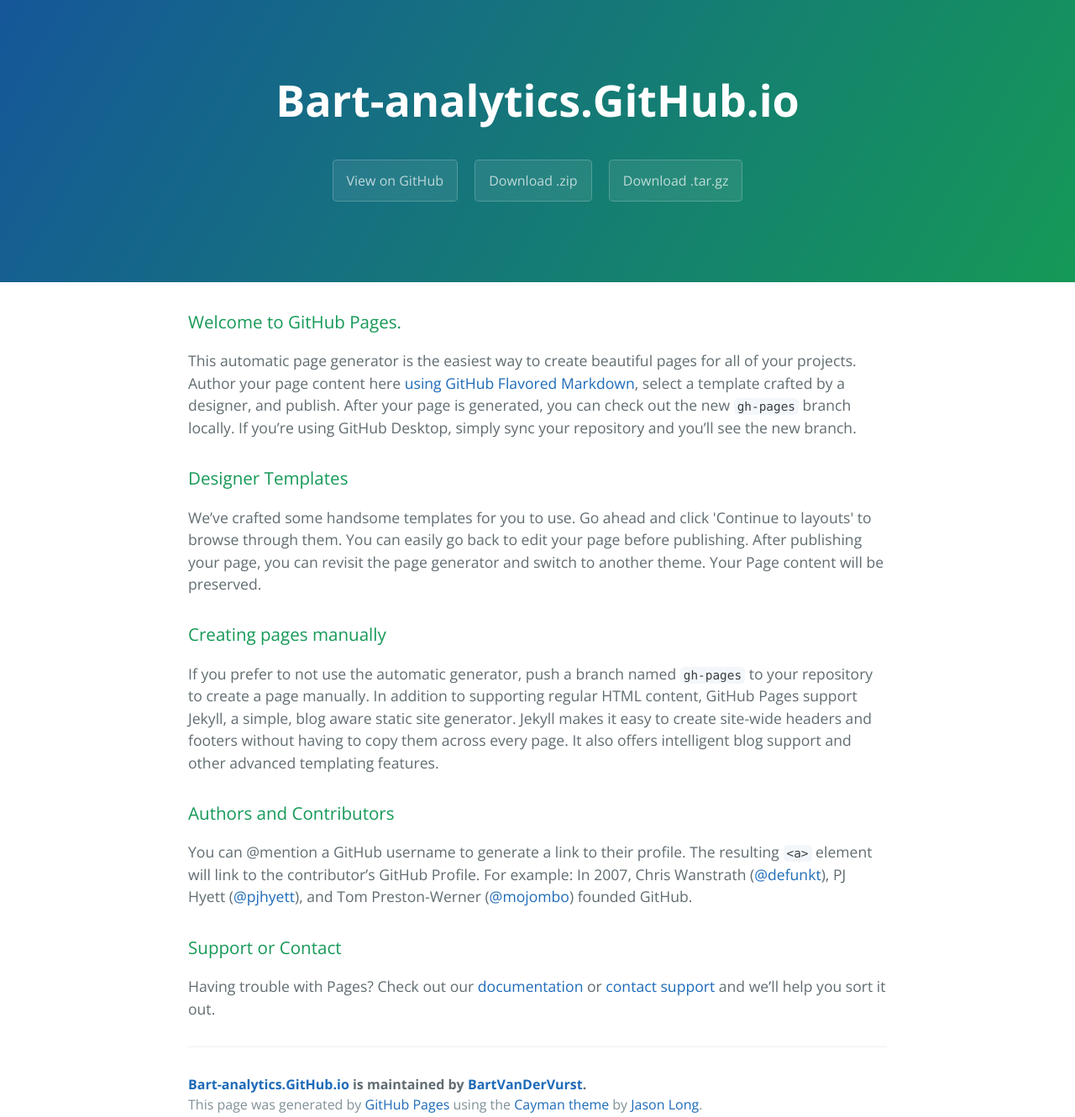
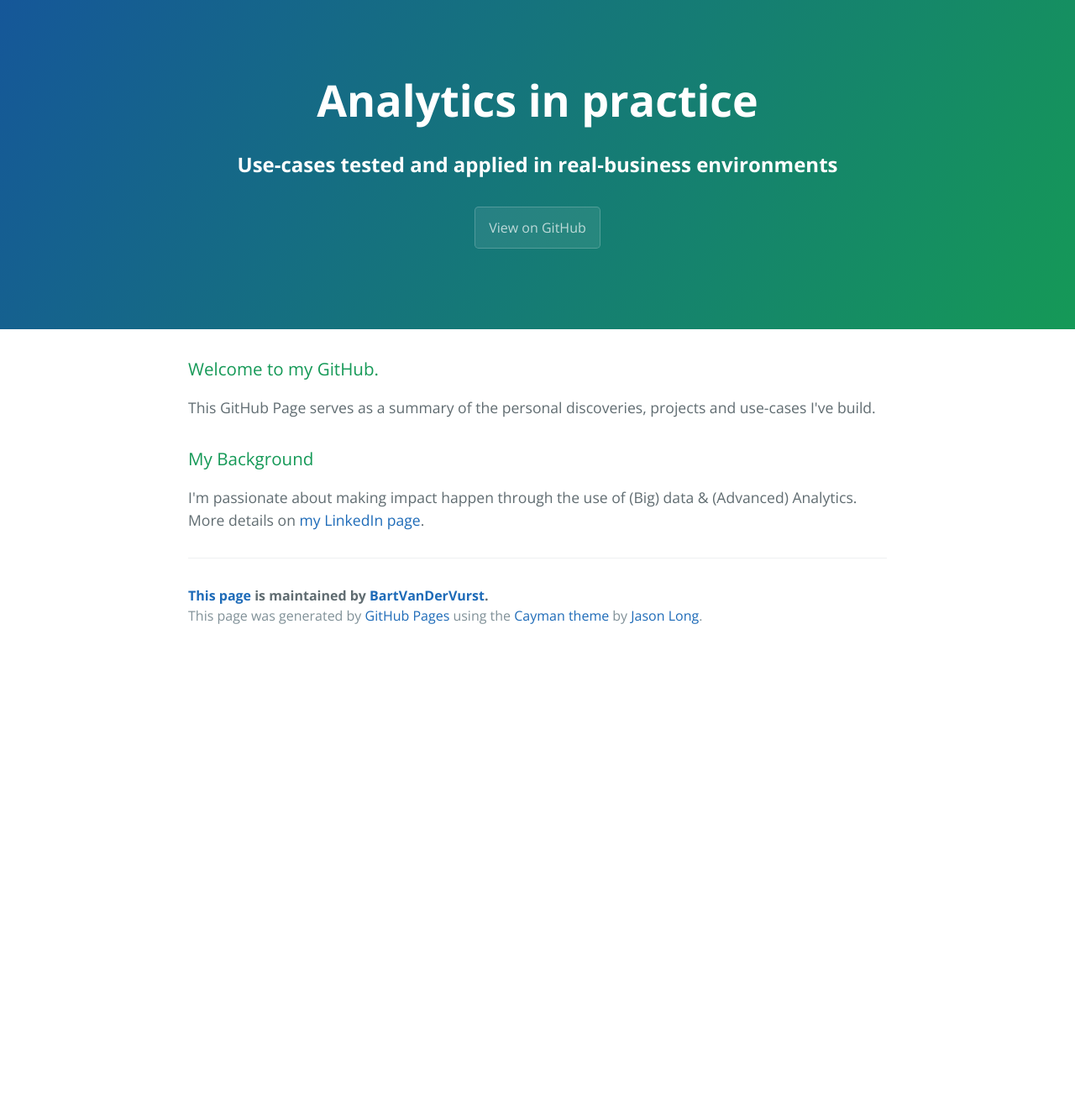
Before and after one commit to BartVanDerVurst/bart-analytics.github.io, a plain HTML site: page index.html in a window 1280 px wide. Shown: the whole page at 84% size. After the commit the page ends 800 px from the top, so only its background shows below. Drawn offline with nearby package versions, Linux system fonts and the light colour scheme.

Commit message:
Updated index
Updated index

```diff
--- a/index.html
+++ b/index.html
@@ -11,41 +11,25 @@
   </head>
   <body>
     <section class="page-header">
-      <h1 class="project-name">Bart-analytics.GitHub.io</h1>
+      <h1 class="project-name">Analytics in practice</h1>
+      <h2 class="project-side">Use-cases tested and applied in real-business environments</h2>
       <h2 class="project-tagline"></h2>
-      <a href="https://github.com/BartVanDerVurst/bart-analytics.github.io" class="btn">View on GitHub</a>
-      <a href="https://github.com/BartVanDerVurst/bart-analytics.github.io/zipball/master" class="btn">Download .zip</a>
-      <a href="https://github.com/BartVanDerVurst/bart-analytics.github.io/tarball/master" class="btn">Download .tar.gz</a>
+      <a href="https://github.com/BartVanDerVurst/" class="btn">View on GitHub</a>
     </section>
 
     <section class="main-content">
       <h3>
-<a id="welcome-to-github-pages" class="anchor" href="#welcome-to-github-pages" aria-hidden="true"><span aria-hidden="true" class="octicon octicon-link"></span></a>Welcome to GitHub Pages.</h3>
+<a id="welcome-to-github" class="anchor" href="#welcome-to-github" aria-hidden="true"><span aria-hidden="true" class="octicon octicon-link"></span></a>Welcome to my GitHub.</h3>
 
-<p>This automatic page generator is the easiest way to create beautiful pages for all of your projects. Author your page content here <a href="https://guides.github.com/features/mastering-markdown/">using GitHub Flavored Markdown</a>, select a template crafted by a designer, and publish. After your page is generated, you can check out the new <code>gh-pages</code> branch locally. If you’re using GitHub Desktop, simply sync your repository and you’ll see the new branch.</p>
+<p>This GitHub Page serves as a summary of the personal discoveries, projects and use-cases I've build. </p>
 
 <h3>
-<a id="designer-templates" class="anchor" href="#designer-templates" aria-hidden="true"><span aria-hidden="true" class="octicon octicon-link"></span></a>Designer Templates</h3>
+<a id="who-am-i" class="anchor" href="#designer-templates" aria-hidden="true"><span aria-hidden="true" class="octicon octicon-link"></span></a>My Background</h3>
 
-<p>We’ve crafted some handsome templates for you to use. Go ahead and click 'Continue to layouts' to browse through them. You can easily go back to edit your page before publishing. After publishing your page, you can revisit the page generator and switch to another theme. Your Page content will be preserved.</p>
-
-<h3>
-<a id="creating-pages-manually" class="anchor" href="#creating-pages-manually" aria-hidden="true"><span aria-hidden="true" class="octicon octicon-link"></span></a>Creating pages manually</h3>
-
-<p>If you prefer to not use the automatic generator, push a branch named <code>gh-pages</code> to your repository to create a page manually. In addition to supporting regular HTML content, GitHub Pages support Jekyll, a simple, blog aware static site generator. Jekyll makes it easy to create site-wide headers and footers without having to copy them across every page. It also offers intelligent blog support and other advanced templating features.</p>
-
-<h3>
-<a id="authors-and-contributors" class="anchor" href="#authors-and-contributors" aria-hidden="true"><span aria-hidden="true" class="octicon octicon-link"></span></a>Authors and Contributors</h3>
-
-<p>You can @mention a GitHub username to generate a link to their profile. The resulting <code>&lt;a&gt;</code> element will link to the contributor’s GitHub Profile. For example: In 2007, Chris Wanstrath (<a href="https://github.com/defunkt" class="user-mention">@defunkt</a>), PJ Hyett (<a href="https://github.com/pjhyett" class="user-mention">@pjhyett</a>), and Tom Preston-Werner (<a href="https://github.com/mojombo" class="user-mention">@mojombo</a>) founded GitHub.</p>
-
-<h3>
-<a id="support-or-contact" class="anchor" href="#support-or-contact" aria-hidden="true"><span aria-hidden="true" class="octicon octicon-link"></span></a>Support or Contact</h3>
-
-<p>Having trouble with Pages? Check out our <a href="https://help.github.com/pages">documentation</a> or <a href="https://github.com/contact">contact support</a> and we’ll help you sort it out.</p>
+<p>I'm passionate about making impact happen through the use of (Big) data & (Advanced) Analytics. More details on <a href="https://help.github.com/pages">my LinkedIn page</a>.</p>
 
       <footer class="site-footer">
-        <span class="site-footer-owner"><a href="https://github.com/BartVanDerVurst/bart-analytics.github.io">Bart-analytics.GitHub.io</a> is maintained by <a href="https://github.com/BartVanDerVurst">BartVanDerVurst</a>.</span>
+        <span class="site-footer-owner"><a href="https://github.com/BartVanDerVurst/bart-analytics.github.io">This page</a> is maintained by <a href="https://github.com/BartVanDerVurst">BartVanDerVurst</a>.</span>
 
         <span class="site-footer-credits">This page was generated by <a href="https://pages.github.com">GitHub Pages</a> using the <a href="https://github.com/jasonlong/cayman-theme">Cayman theme</a> by <a href="https://twitter.com/jasonlong">Jason Long</a>.</span>
       </footer>
```
